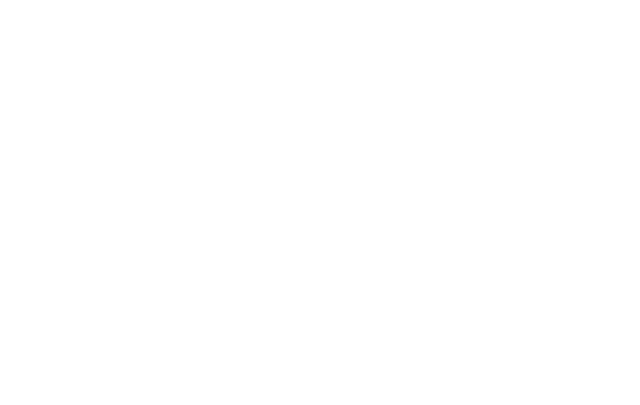
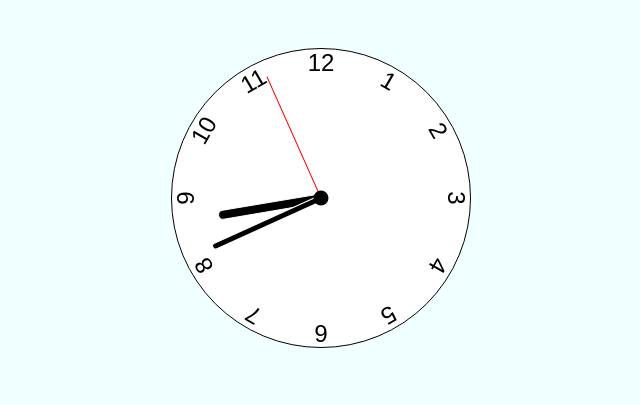
Before and after one commit to Dimaskes/SimpleClock-CSS-JS, a plain HTML site: page index.html in a window 1280 px wide. Shown: the whole page, without its empty margins (319-959 px from the left). Drawn offline with Linux system fonts and the light colour scheme.

Commit message:
final version

```diff
--- a/index.html
+++ b/index.html
@@ -10,7 +10,23 @@
 </head>
 
 <body>
-
+    <div class="clock">
+        <div class="hand hour" data-hour-hand></div>
+        <div class="hand minute" data-minute-hand></div>
+        <div class="hand second" data-second-hand></div>
+        <div class="number number1">1</div>
+        <div class="number number2">2</div>
+        <div class="number number3">3</div>
+        <div class="number number4">4</div>
+        <div class="number number5">5</div>
+        <div class="number number6">6</div>
+        <div class="number number7">7</div>
+        <div class="number number8">8</div>
+        <div class="number number9">9</div>
+        <div class="number number10">10</div>
+        <div class="number number11">11</div>
+        <div class="number number12">12</div>
+    </div>
 </body>
 
 </html>
--- a/script.js
+++ b/script.js
@@ -0,0 +1,21 @@
+setInterval(setClock, 1000);
+
+const hourHand = document.querySelector('[data-hour-hand]');
+const minuteHand = document.querySelector('[data-minute-hand]');
+const secondHand = document.querySelector('[data-second-hand]');
+
+function setClock() {
+    const curDate = new Date();
+    const secondsRatio = curDate.getSeconds() / 60;
+    const minutesRatio = (secondsRatio + curDate.getMinutes()) / 60;
+    const hoursRatio = (minutesRatio + curDate.getHours()) / 12;
+    setRotation(secondHand, secondsRatio);
+    setRotation(minuteHand, minutesRatio);
+    setRotation(hourHand, hoursRatio);
+}
+
+function setRotation(elem, rotationRatio) {
+    elem.style.setProperty('--rotation', rotationRatio * 360)
+}
+
+setClock();
--- a/style.css
+++ b/style.css
@@ -0,0 +1,124 @@
+*,
+*::after,
+*::before {
+    box-sizing: border-box;
+    font-family: Gotham Rounded, sans-serif;
+}
+
+body {
+    background-color: azure;
+    display: flex;
+    justify-content: center;
+    align-items: center;
+}
+
+.clock {
+    margin: 40px auto 0;
+    width: 300px;
+    height: 300px;
+    background-color: #fff;
+    border-radius: 50%;
+    border: 1.5px solid black;
+    position: relative;
+}
+
+.clock .number {
+    --rotation: 0;
+    position: absolute;
+    width: 100%;
+    height: 100%;
+    text-align: center;
+    transform: rotate(var(--rotation));
+    font-size: 1.5rem;
+}
+
+.clock .number1 {
+    --rotation: 30deg;
+}
+
+.clock .number2 {
+    --rotation: 60deg;
+}
+
+.clock .number3 {
+    --rotation: 90deg;
+}
+
+.clock .number4 {
+    --rotation: 120deg;
+}
+
+.clock .number5 {
+    --rotation: 150deg;
+}
+
+.clock .number6 {
+    --rotation: 180deg;
+}
+
+.clock .number7 {
+    --rotation: 210deg;
+}
+
+.clock .number8 {
+    --rotation: 240deg;
+}
+
+.clock .number9 {
+    --rotation: 270deg;
+}
+
+.clock .number10 {
+    --rotation: 300deg;
+}
+
+.clock .number11 {
+    --rotation: 330deg;
+}
+
+.clock .hand {
+    --rotation: 0;
+    position: absolute;
+    bottom: 50%;
+    left: 50%;
+    width: 10px;
+    height: 40%;
+    z-index: 10;
+    background-color: black;
+    border: 1px solid white;
+    border-top-left-radius: 10px;
+    border-top-right-radius: 10px;
+    transform-origin: bottom;
+    transform: translateX(-50%) rotate(calc(var(--rotation)*1deg));
+}
+
+.clock::after {
+    content: '';
+    position: absolute;
+    background-color: black;
+    z-index: 11;
+    width: 15px;
+    height: 15px;
+    top: 50%;
+    left: 50%;
+    transform: translate(-50%, -50%);
+    border-radius: 50%;
+}
+
+.clock .hand.second {
+    width: 3px;
+    height: 45%;
+    background-color: red;
+}
+
+.clock .hand.minute {
+    width: 7px;
+    height: 40%;
+    background-color: black;
+}
+
+.clock .hand.hour {
+    width: 10px;
+    height: 35%;
+    background-color: black;
+}
```
